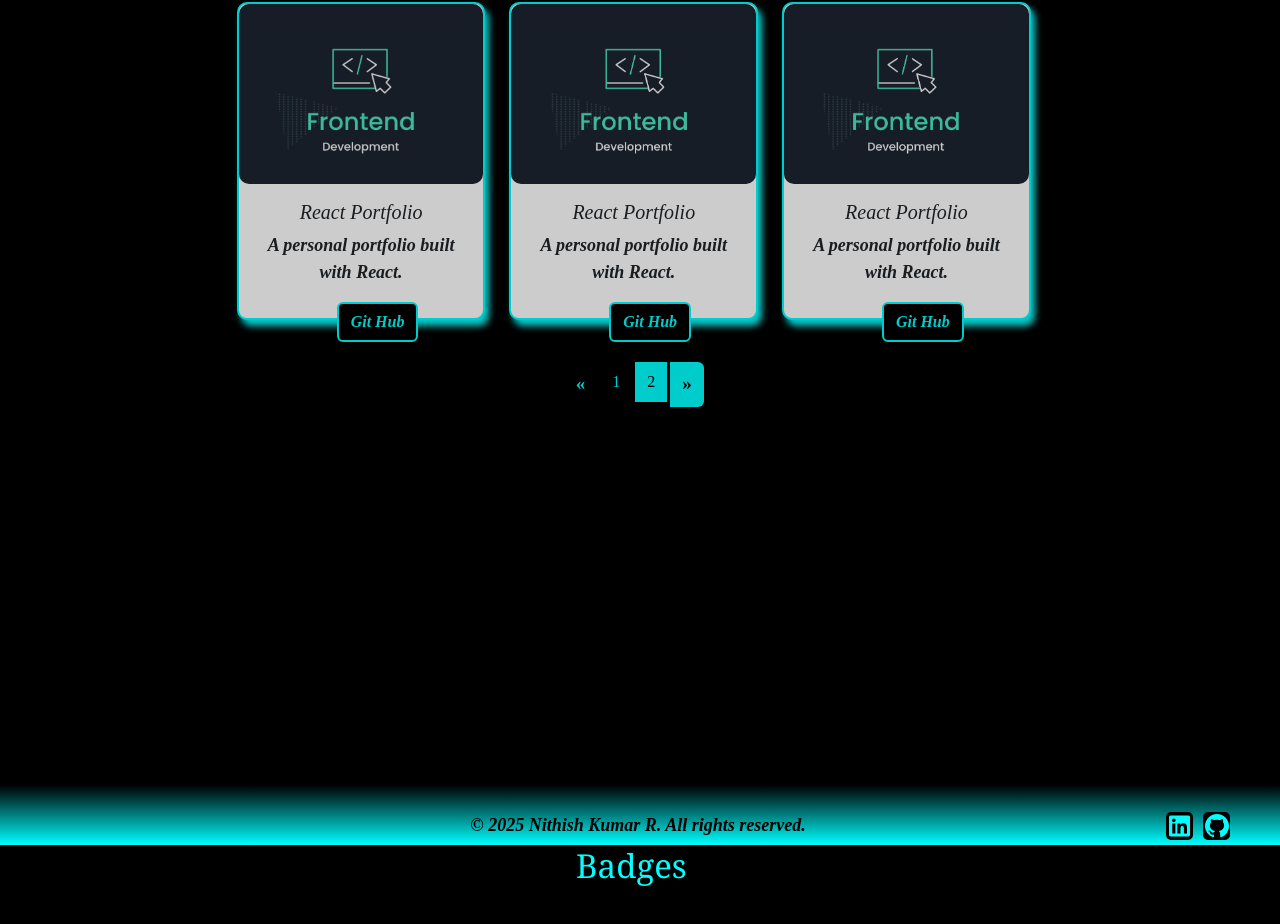
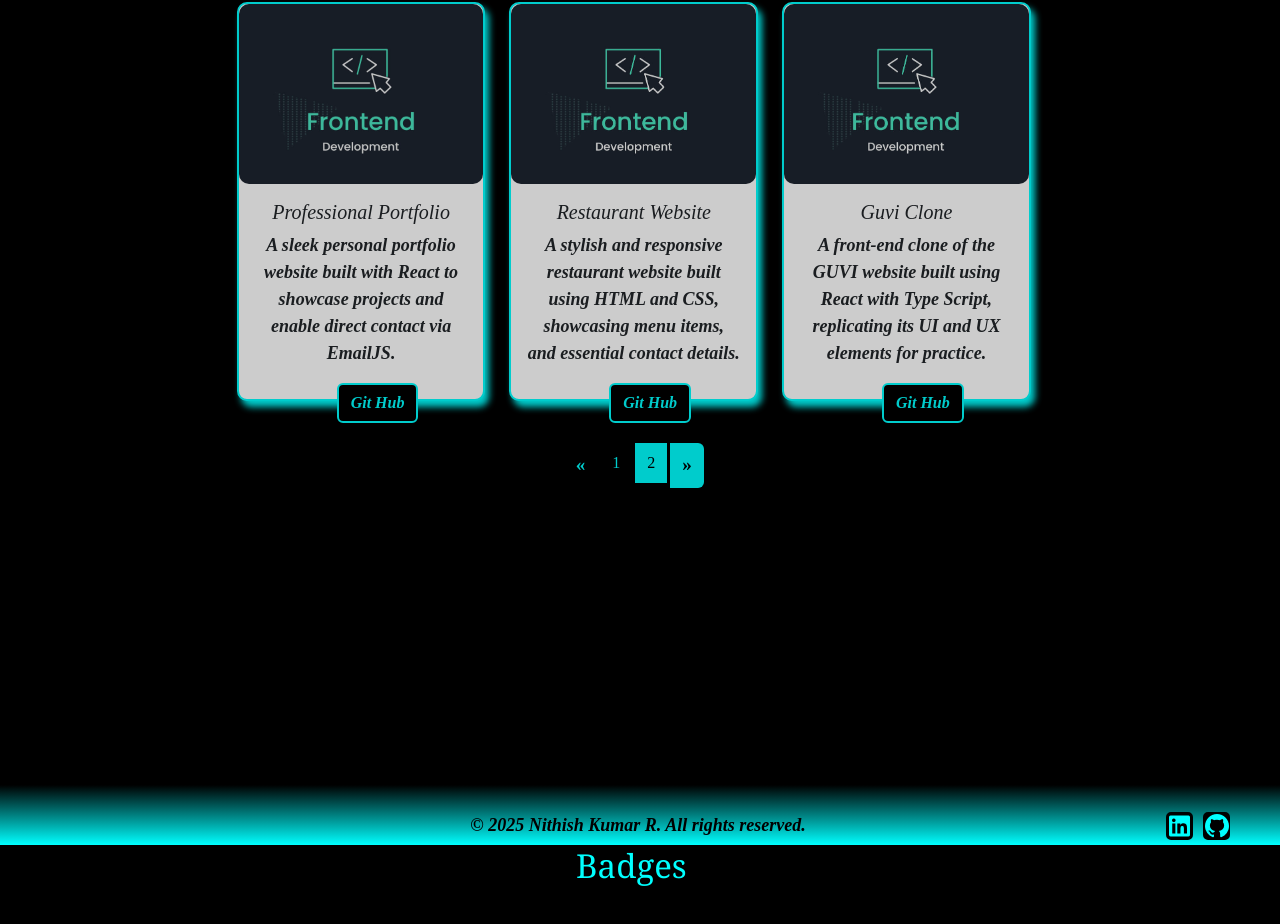
Before and after one commit to Nithish1121/Professional_Portfolio, a React (Create React App) app in the folder portfolio/: page / in a window 1280 px wide. Shown: the part 3159-4083 px from the top of the page. Built offline with nearby package versions, Linux system fonts and the light colour scheme.

Commit message:
Updated all the necessary details

```diff
--- a/portfolio/src/Components/experience.jsx
+++ b/portfolio/src/Components/experience.jsx
@@ -376,22 +376,22 @@ useEffect(() => {
               <h4 id="list-item-4">Software Developer</h4>
               <p><span className="sideHeading">Company Name: </span>Capgemini</p>
               <p><span className="sideHeading">Employment Period: </span>25/10/2024 - Current</p>
-              <p><span className="sideHeading">Tools & Technologies Used: </span></p>
+              <p><span className="sideHeading">Technologies Used: </span>Java, SpringBoot, JS, HTML, CSS, React, PostgreSQL</p>
 
               <h4 id="list-item-5">Technical Support Executive</h4>
               <p><span className="sideHeading">Company Name: </span>Betsol</p>
               <p><span className="sideHeading">Employment Period: </span>01/06/2024 - 20/10/2025</p>
-              <p><span className="sideHeading">Tools & Technologies Used: </span></p>
+              <p><span className="sideHeading">Technologies Used: </span>LogMeIn, Citrix, ServiceNow</p>
 
               <h4 id="list-item-6">Data Scientist</h4>
-              <p><span className="sideHeading">Company Name: </span></p>
-              <p><span className="sideHeading">Employment Period: </span></p>
-              <p><span className="sideHeading">Tools & Technologies Used: </span></p>
+              <p><span className="sideHeading">Company Name: </span>Musigma</p>
+              <p><span className="sideHeading">Employment Period: </span> 22/07/2023 - 10/03/2025</p>
+              <p><span className="sideHeading">Technologies Used: </span>EDA, Python, Pandas, PowerBI , Excel</p>
 
               <h4 id="list-item-7">Mobile App Developer Intern</h4>
-              <p><span className="sideHeading">Company Name: </span></p>
-              <p><span className="sideHeading">Employment Period: </span></p>
-              <p><span className="sideHeading">Tools & Technologies Used: </span></p>
+              <p><span className="sideHeading">Company Name: </span> ATS TechnoSoft</p>
+              <p><span className="sideHeading">Employment Period: </span>01/02/2022 - 01/04/2022</p>
+              <p><span className="sideHeading">Technologies Used: </span> Android Studio</p>
             </div>
           </div>
         </div>
--- a/portfolio/src/Components/project.jsx
+++ b/portfolio/src/Components/project.jsx
@@ -6,32 +6,32 @@ import data from "../Image/Data-Analyst-Course_imresizer.jpg";
 import full from "../Image/fullstack_imresizer.jpg";
 const projectData = [
   {
-    title: "React Portfolio",
+    title: "Professional Portfolio",
     category: "frontend",
-    description: "A personal portfolio built with React.",
+    description: "A sleek personal portfolio website built with React to showcase projects and enable direct contact via EmailJS.",
     image: front,
-    link: "#"
+    link: "https://github.com/Nithish1121/Professional_Portfolio.git"
   },
   {
-    title: "React Portfolio",
+    title: "Restaurant Website",
     category: "frontend",
-    description: "A personal portfolio built with React.",
+    description: "A stylish and responsive restaurant website built using HTML and CSS, showcasing menu items, and essential contact details.",
     image: front,
-    link: "#"
+    link: "https://github.com/Nithish1121/Guvi_Website_Clone.git"
   },
   {
-    title: "React Portfolio",
+    title: "Guvi Clone",
     category: "frontend",
-    description: "A personal portfolio built with React.",
+    description: "A front-end clone of the GUVI website built using React with Type Script, replicating its UI and UX elements for practice.",
     image: front,
-    link: "#"
+    link: "https://github.com/Nithish1121/Restaurant_Wesite.git"
   },
   {
-    title: "React Portfolio",
+    title: "Nike Website",
     category: "frontend",
-    description: "A personal portfolio built with React.",
+    description: "Nike website clone built with React, featuring sleek design and responsive layout.",
     image: front,
-    link: "#"
+    link: "https://github.com/Nithish1121/Nike_Website_Sample.git"
   },
   {
     title: "Node.js API",
@@ -54,13 +54,13 @@ const projectData = [
     image:data,
     link: "#"
   },
-  {
-    title: "CSS Animations",
-    category: "frontend",
-    description: "Creative animations using pure CSS.",
-    image: front,
-    link: "#"
-  },
+  // {
+  //   title: "CSS Animations",
+  //   category: "frontend",
+  //   description: "Creative animations using pure CSS.",
+  //   image: front,
+  //   link: "#"
+  // },
   {
     title: "Express Auth",
     category: "backend",
@@ -75,20 +75,20 @@ const projectData = [
     image: full,
     link: "#"
   },
-  {
-    title: "Python Analysis",
-    category: "data-analysis",
-    description: "Data analysis using Python and Pandas.",
-    image: data,
-    link: "#"
-  },
-  {
-    title: "HTML Landing Page",
-    category: "frontend",
-    description: "Responsive landing page using HTML/CSS.",
-    image: front,
-    link: "#"
-  },
+  // {
+  //   title: "Python Analysis",
+  //   category: "data-analysis",
+  //   description: "Data analysis using Python and Pandas.",
+  //   image: data,
+  //   link: "#"
+  // },
+  // {
+  //   title: "HTML Landing Page",
+  //   category: "frontend",
+  //   description: "Responsive landing page using HTML/CSS.",
+  //   image: front,
+  //   link: "#"
+  // },
 ];
 
 const categories = ["frontend", "backend", "fullstack", "data-analysis"];
```
